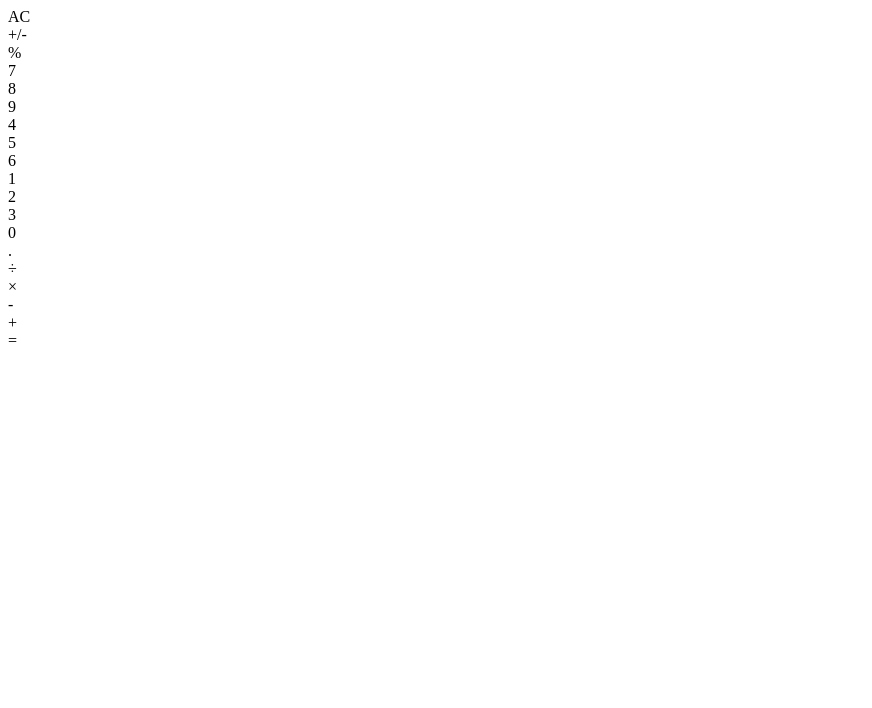
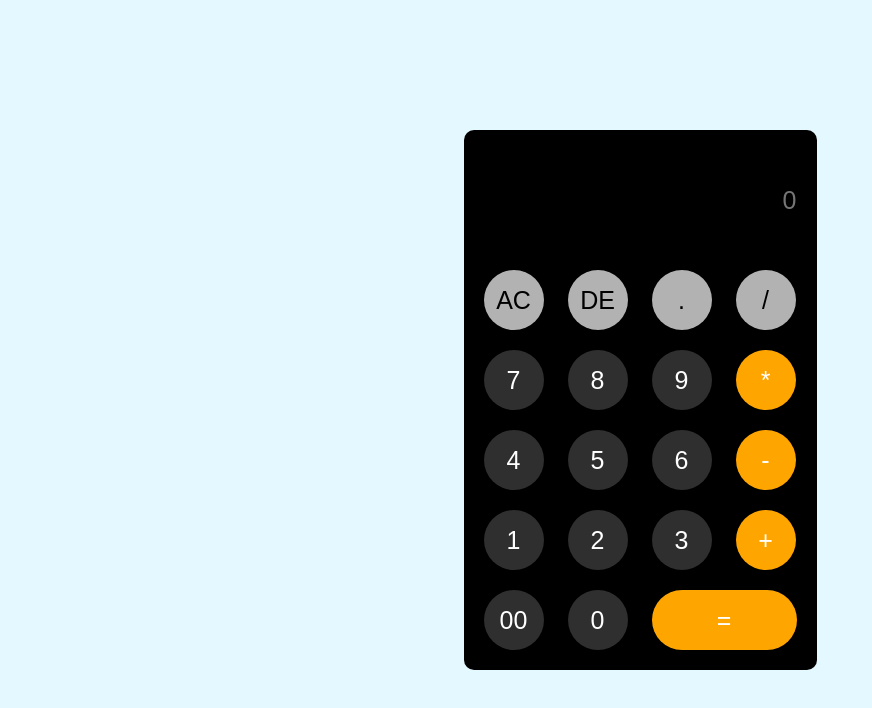
Before and after one commit to Tkr-Karan/Calculator, a plain HTML site: page index.html in a window 1280 px wide. Shown: the whole page, without its empty margins (0-872 px from the left). Drawn offline with Linux system fonts and the light colour scheme.

Commit message:
complete calculator

```diff
--- a/index.css
+++ b/index.css
@@ -0,0 +1,67 @@
+*{
+    margin: 0;
+    padding: 0;
+    box-sizing: border-box;
+
+}
+
+.calc-container{
+    width: 100%;
+    height: 100vh;
+    background: #e3f9ff;
+    display: flex;
+    justify-content: center;
+    align-items: center;
+}
+
+.calculator{
+    background: black;
+    padding: 10px;
+    border-radius: 10px;
+}
+
+.calculator form input{
+    border: 0;
+    outline: 0;
+    width: 60px;
+    height: 60px;
+    border-radius: 50%;
+    box-shadow: -8px -8px 15px rgba(0, 0, 0, 0.1), 5px 5px 15px rgba(0, 0, 0, 0.2);
+    background: transparent;
+    font-size: 25px;
+    color: white;
+    cursor: pointer;
+    margin: 10px;
+}
+
+form .display{
+    display: flex;
+    justify-content: flex-end;
+    margin: 20px 0;
+}
+form .display input{
+    text-align: right;
+    flex: 1;
+    box-shadow: none;
+    border-radius: 0;
+}
+
+form input.equals{
+    border-radius: 30px;
+    background: orange;
+    width: 145px;
+}
+
+form input.operators{
+    background: rgba(223, 223, 223, 0.799);
+    color: black;
+}
+
+form input.operta{
+    background: orange;
+    color: white;
+}
+
+form input.numbers{
+    background: rgb(48, 47, 47)
+}
--- a/index.html
+++ b/index.html
@@ -10,49 +10,43 @@
 </head>
 <body>
     <div class="calc-container">
-        <div class="input" id="input">
+        <div class="calculator">
+            <form action="">
+                <div class="display">
+                    <input type="text" name="display" placeholder="0">
+                </div>
 
-        </div>
+                <div>
+                    <input type="button" value="AC" onclick="display.value = '' " class="operators">
+                    <input type="button" value="DE" onclick="display.value = display.value.toString().slice(0, -1) " class="operators">
+                    <input type="button" value="." onclick="display.value += '.' " class="operators">
+                    <input type="button" value="/" onclick="display.value += '/' " class="operators">
+                </div>
+                <div>
+                    <input type="button" value="7" onclick="display.value += '7' " class="numbers">
+                    <input type="button" value="8" onclick="display.value += '8' " class="numbers">
+                    <input type="button" value="9" onclick="display.value += '9' " class="numbers">
+                    <input type="button" value="*" onclick="display.value += '*' " class="operta">
+                </div>
+                <div>
+                    <input type="button" value="4" onclick="display.value += '4' "  class="numbers">
+                    <input type="button" value="5" onclick="display.value += '5' " class="numbers">
+                    <input type="button" value="6" onclick="display.value += '6' " class="numbers">
+                    <input type="button" value="-" onclick="display.value += '-' " class="operta">
+                </div>
+                <div>
+                    <input type="button" value="1" onclick="display.value += '1' " class="numbers">
+                    <input type="button" value="2" onclick="display.value += '2' " class="numbers">
+                    <input type="button" value="3" onclick="display.value += '3' " class="numbers">
+                    <input type="button" value="+" onclick="display.value += '+' " class="operta">
+                </div>
+                <div>
+                    <input type="button" value="00" onclick="display.value += '00' " class="numbers">
+                    <input type="button" value="0" onclick="display.value += '0' " class="numbers">
+                    <input type="button" value="=" onclick="display.value = eval(display.value) " class="equals" class="operta">
 
-        <div class="buttons">
-            <div class="checks">
-                <div>AC</div>
-                <div>+/-</div>
-                <div>%</div>
-            </div>
-
-            <div class="left-panel">
-                <div class="numbers">
-                    <div>7</div>
-                    <div>8</div>
-                    <div>9</div>
                 </div>
-                <div class="numbers">
-                    <div>4</div>
-                    <div>5</div>
-                    <div>6</div>
-                </div>
-                <div class="numbers">
-                    <div>1</div>
-                    <div>2</div>
-                    <div>3</div>
-                </div>
-                <div class="numbers">
-                    <div>0</div>
-                    <div>.</div>
-                </div>
-            </div>
-
-            <div class="right-panel">
-                <div class="operators">
-                    <div>&divide;</div>
-                    <div>&times;</div>
-                    <div>-</div>
-                    <div>+</div>
-                </div>
-            </div>
-            <div class="equal" id="result">=</div>
-
+            </form>
         </div>
     </div>
 </body>
```
